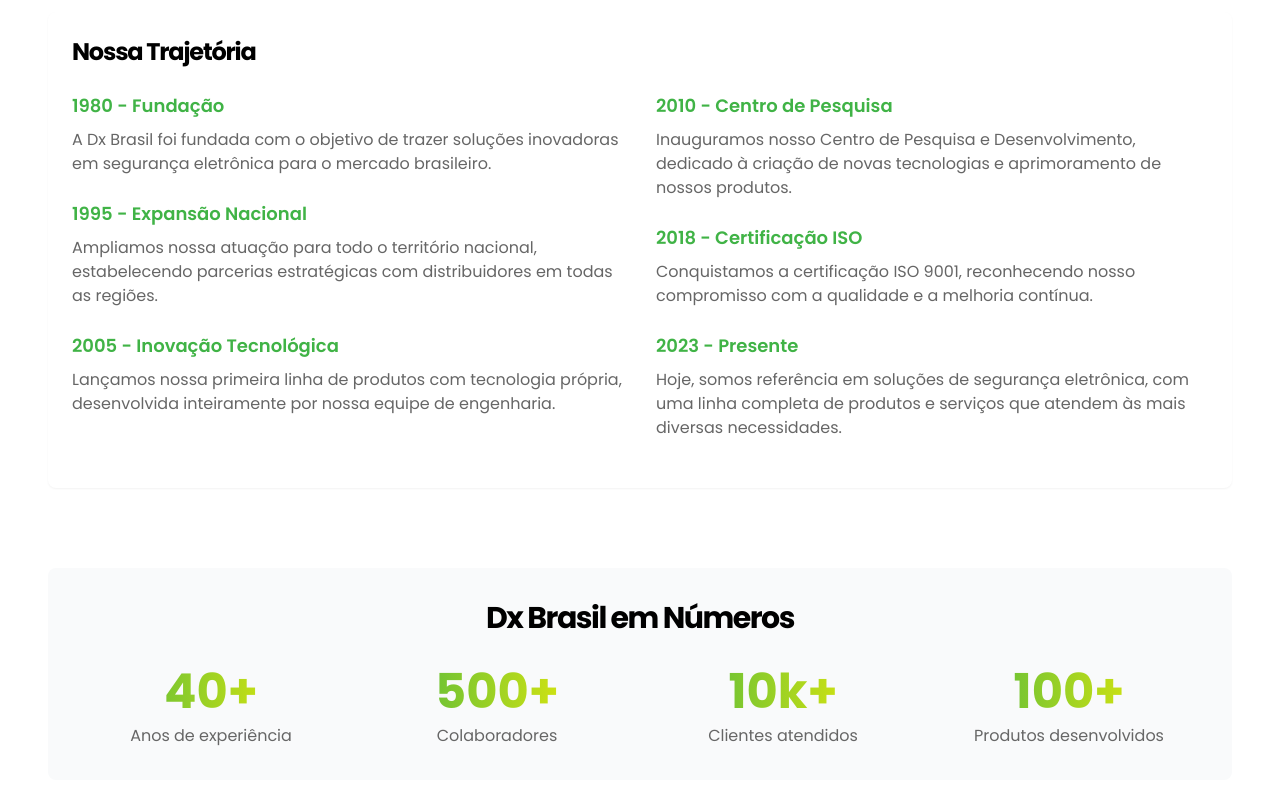
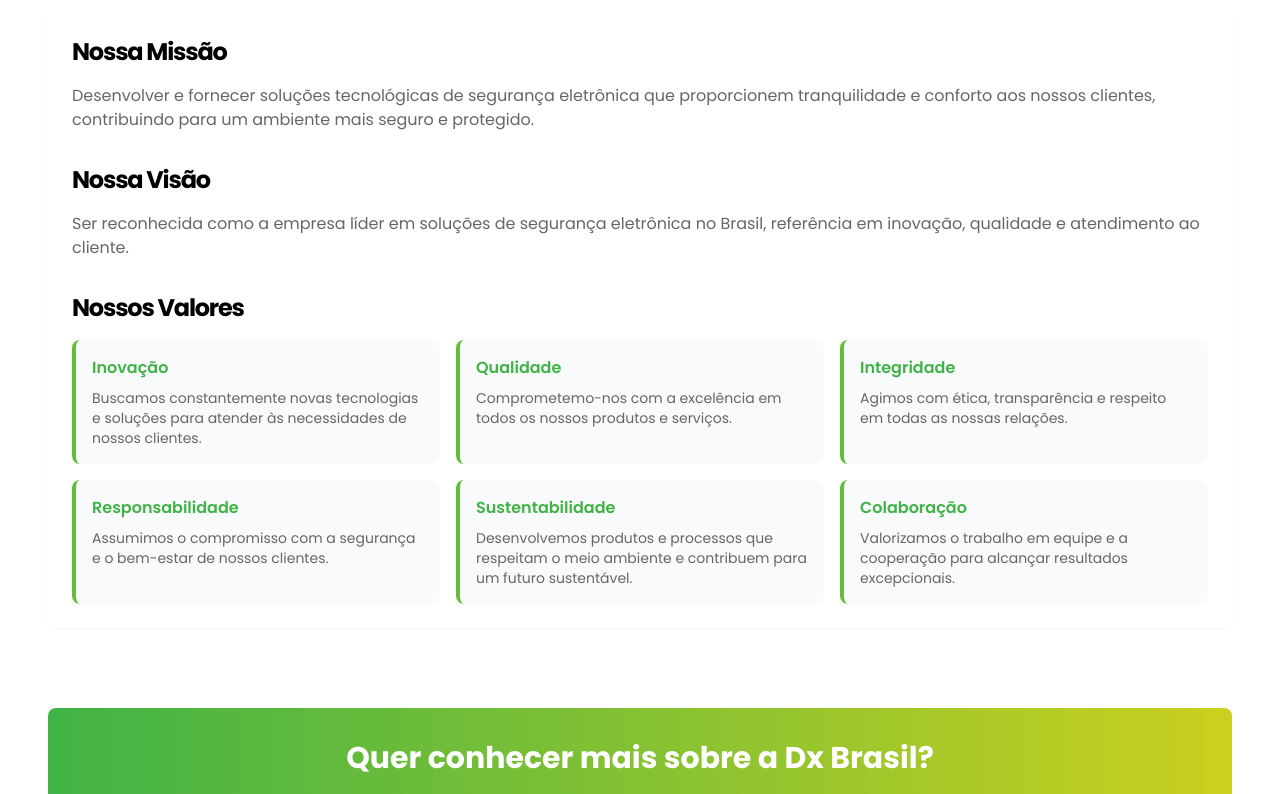
Before and after one commit to DesenvolvimentoVisionCar/dxBrasil, a React (Vite) app: page /sobre in a window 1280 px wide. Shown: the part 840-1634 px from the top of the page. Built offline with nearby package versions, Linux system fonts and the light colour scheme; the HTML template or start-up script is replaced by a standard one.

Commit message:
✨ fix: Retirando campos inúteis da página sobre

```diff
--- a/src/components/About.jsx
+++ b/src/components/About.jsx
@@ -3,8 +3,8 @@
 import { useState } from "react";
 import { useNavigate } from "react-router-dom";
 
-const About = () => {
-  const [activeTab, setActiveTab] = useState("historia");
+const  About = () => {
+  const [activeTab, setActiveTab] = useState("missao");
   const navigate = useNavigate();
 
   const handleClickContactUs = () => {
@@ -60,16 +60,6 @@
         <div className="flex flex-wrap border-b border-gray-200 mb-8">
           <button
             className={`mr-4 py-2 px-4 text-sm sm:text-base font-medium transition-all ${
-              activeTab === "historia"
-                ? "border-b-2 border-[#65bc3c] text-[#40b346]"
-                : "text-[#666666] hover:text-[#5cb41d]"
-            }`}
-            onClick={() => setActiveTab("historia")}
-          >
-            Nossa História
-          </button>
-          <button
-            className={`mr-4 py-2 px-4 text-sm sm:text-base font-medium transition-all ${
               activeTab === "missao"
                 ? "border-b-2 border-[#65bc3c] text-[#40b346]"
                 : "text-[#666666] hover:text-[#5cb41d]"
@@ -82,79 +72,6 @@
 
         {/* Tab Content */}
         <div className="bg-white rounded-lg p-6 shadow-sm">
-          {activeTab === "historia" && (
-            <div className="space-y-6">
-              <h3 className="text-xl sm:text-2xl font-bold tracking-tighter">
-                Nossa Trajetória
-              </h3>
-              <div className="grid grid-cols-1 md:grid-cols-2 gap-8">
-                <div>
-                  <div className="mb-6">
-                    <h4 className="text-lg font-semibold mb-2 text-[#40b346]">
-                      1980 - Fundação
-                    </h4>
-                    <p className="text-[#666666] text-sm sm:text-base leading-relaxed">
-                      A Dx Brasil foi fundada com o objetivo de trazer soluções
-                      inovadoras em segurança eletrônica para o mercado
-                      brasileiro.
-                    </p>
-                  </div>
-                  <div className="mb-6">
-                    <h4 className="text-lg font-semibold mb-2 text-[#40b346]">
-                      1995 - Expansão Nacional
-                    </h4>
-                    <p className="text-[#666666] text-sm sm:text-base leading-relaxed">
-                      Ampliamos nossa atuação para todo o território nacional,
-                      estabelecendo parcerias estratégicas com distribuidores em
-                      todas as regiões.
-                    </p>
-                  </div>
-                  <div className="mb-6">
-                    <h4 className="text-lg font-semibold mb-2 text-[#40b346]">
-                      2005 - Inovação Tecnológica
-                    </h4>
-                    <p className="text-[#666666] text-sm sm:text-base leading-relaxed">
-                      Lançamos nossa primeira linha de produtos com tecnologia
-                      própria, desenvolvida inteiramente por nossa equipe de
-                      engenharia.
-                    </p>
-                  </div>
-                </div>
-                <div>
-                  <div className="mb-6">
-                    <h4 className="text-lg font-semibold mb-2 text-[#40b346]">
-                      2010 - Centro de Pesquisa
-                    </h4>
-                    <p className="text-[#666666] text-sm sm:text-base leading-relaxed">
-                      Inauguramos nosso Centro de Pesquisa e Desenvolvimento,
-                      dedicado à criação de novas tecnologias e aprimoramento de
-                      nossos produtos.
-                    </p>
-                  </div>
-                  <div className="mb-6">
-                    <h4 className="text-lg font-semibold mb-2 text-[#40b346]">
-                      2018 - Certificação ISO
-                    </h4>
-                    <p className="text-[#666666] text-sm sm:text-base leading-relaxed">
-                      Conquistamos a certificação ISO 9001, reconhecendo nosso
-                      compromisso com a qualidade e a melhoria contínua.
-                    </p>
-                  </div>
-                  <div className="mb-6">
-                    <h4 className="text-lg font-semibold mb-2 text-[#40b346]">
-                      2023 - Presente
-                    </h4>
-                    <p className="text-[#666666] text-sm sm:text-base leading-relaxed">
-                      Hoje, somos referência em soluções de segurança
-                      eletrônica, com uma linha completa de produtos e serviços
-                      que atendem às mais diversas necessidades.
-                    </p>
-                  </div>
-                </div>
-              </div>
-            </div>
-          )}
-
           {activeTab === "missao" && (
             <div className="space-y-8">
               <div>
@@ -246,39 +163,6 @@
         </div>
       </div>
 
-      {/* Stats Section */}
-      <div className="bg-gray-50 rounded-lg p-8 mb-20">
-        <h2 className="text-2xl sm:text-3xl tracking-tighter font-bold mb-8 text-center">
-          Dx Brasil em Números
-        </h2>
-        <div className="grid grid-cols-1 sm:grid-cols-2 lg:grid-cols-4 gap-6">
-          <div className="text-center">
-            <p className="text-4xl sm:text-5xl font-bold bg-gradient-to-r from-[#40b346] to-[#fff200] text-transparent bg-clip-text">
-              40+
-            </p>
-            <p className="text-[#666666] mt-2">Anos de experiência</p>
-          </div>
-          <div className="text-center">
-            <p className="text-4xl sm:text-5xl font-bold bg-gradient-to-r from-[#40b346] to-[#fff200] text-transparent bg-clip-text">
-              500+
-            </p>
-            <p className="text-[#666666] mt-2">Colaboradores</p>
-          </div>
-          <div className="text-center">
-            <p className="text-4xl sm:text-5xl font-bold bg-gradient-to-r from-[#40b346] to-[#fff200] text-transparent bg-clip-text">
-              10k+
-            </p>
-            <p className="text-[#666666] mt-2">Clientes atendidos</p>
-          </div>
-          <div className="text-center">
-            <p className="text-4xl sm:text-5xl font-bold bg-gradient-to-r from-[#40b346] to-[#fff200] text-transparent bg-clip-text">
-              100+
-            </p>
-            <p className="text-[#666666] mt-2">Produtos desenvolvidos</p>
-          </div>
-        </div>
-      </div>
-
       <div className="bg-gradient-to-r from-[#40b346] to-[#cad01f] rounded-lg p-8 text-white text-center mb-20">
         <h2 className="text-2xl sm:text-3xl font-bold mb-4">
           Quer conhecer mais sobre a Dx Brasil?
```
